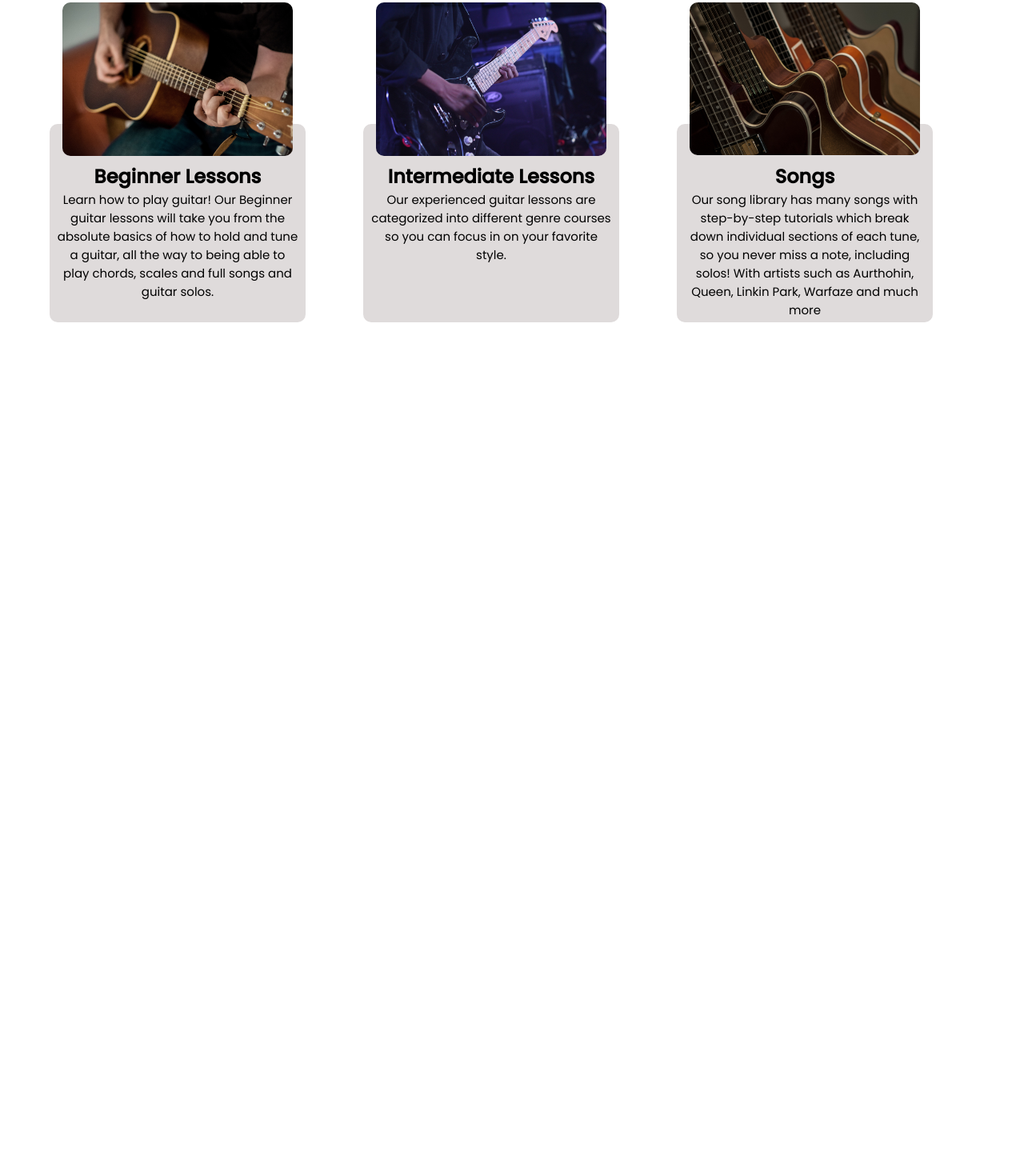
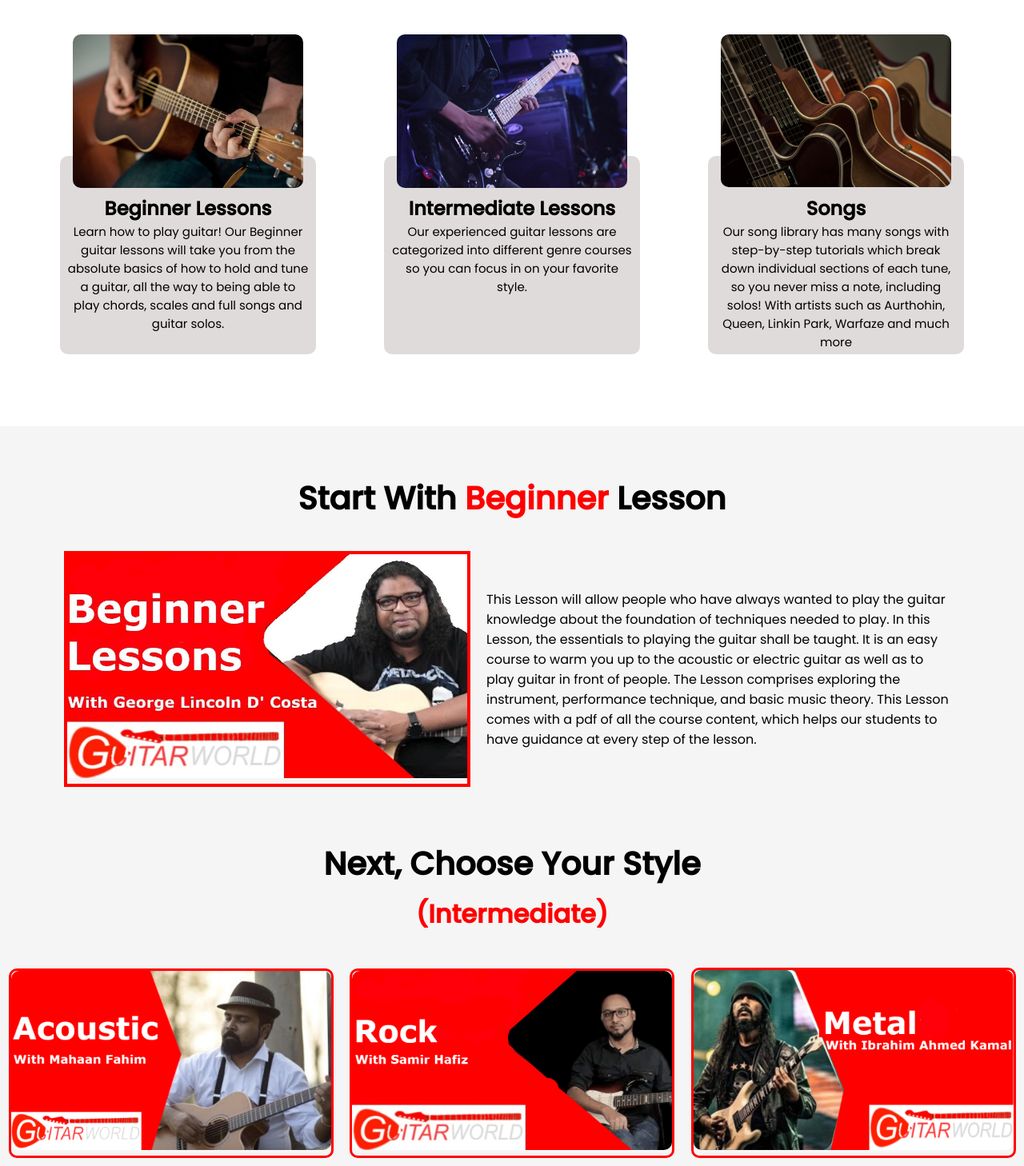
Before and after one commit to amrito258/Guitar-World, a plain HTML site: page index.html in a window 1280 px wide. Shown: the part 639-2097 px from the top of the page at 80% size. Before the commit the page ends 1092 px from the top, so only its background shows below. Drawn offline with Linux system fonts and the light colour scheme.

Commit message:
added intermediate lessons intro section in the index

```diff
--- a/css/style.css
+++ b/css/style.css
@@ -1,15 +1,15 @@
-*{
+* {
     margin: 0;
     padding: 0;
 }
 
-body{
+body {
     font-family: 'Poppins', sans-serif;
 }
 
 /* header styles start */
 
-header{
+header {
     display: flex;
     align-items: center;
     justify-content: space-between;
@@ -18,12 +18,12 @@ header{
     box-shadow: 4px -8px 22px 1px #000;
 }
 
-.header-logo img{
+.header-logo img {
     width: 250px;
     height: auto;
 }
 
-.nav-bar{
+.nav-bar {
     display: flex;
     align-items: center;
     justify-content: space-evenly;
@@ -31,7 +31,7 @@ header{
     width: 600px;
 }
 
-.nav-bar a{
+.nav-bar a {
     text-decoration: none;
     color: red;
     font-size: 20px;
@@ -44,7 +44,7 @@ header{
     margin: 5px;
 }
 
-.nav-bar a:hover{
+.nav-bar a:hover {
     background-color: red;
     color: white;
     transform: translateY(-3px);
@@ -54,7 +54,7 @@ header{
 
 /* main intro section styles start */
 
-.main-intro-sec{
+.main-intro-sec {
     background-color: red;
     display: flex;
     align-items: center;
@@ -62,25 +62,25 @@ header{
     flex-wrap: wrap;
 }
 
-.main-intro-sec img{
+.main-intro-sec img {
     width: 45%;
     height: auto;
 }
 
-.main-intro-part-text{
+.main-intro-part-text {
     display: flex;
     flex-direction: column;
     align-items: flex-start;
     justify-content: start;
 }
 
-.main-intro-part-text p{
+.main-intro-part-text p {
     font-size: 42px;
     font-weight: bold;
     color: white;
 }
 
-.main-intro-part-text a{
+.main-intro-part-text a {
     text-decoration: none;
     color: red;
     background-color: white;
@@ -96,15 +96,15 @@ header{
 
 /* lesson intro section styles start */
 
-.lesson-intro-sec{
+.lesson-intro-sec {
     display: flex;
     align-items: center;
     justify-content: space-evenly;
     flex-wrap: wrap;
-    padding: 40px 0;
+    padding: 80px 0;
 }
 
-.lesson-intro-box{
+.lesson-intro-box {
     width: 320px;
     height: 400px;
     position: relative;
@@ -113,27 +113,27 @@ header{
     margin: 10px;
 }
 
-.lesson-intro-box:nth-child(3){
+.lesson-intro-box:nth-child(3) {
     align-self: center;
 }
 
-.lesson-intro-box-img{
+.lesson-intro-box-img {
     width: 90%;
     height: auto;
     position: absolute;
 }
 
-.lesson-intro-box-img img{
+.lesson-intro-box-img img {
     width: 100%;
     height: auto;
     border-radius: 10px;
 }
 
-.lesson-intro-box-img img:hover{
+.lesson-intro-box-img img:hover {
     box-shadow: rgba(0, 0, 0, 0.35) 0px 5px 15px;
 }
 
-.lesson-intro-box-text{
+.lesson-intro-box-text {
     align-self: flex-end;
     background-color: rgb(223, 219, 219);
     height: 58%;
@@ -144,131 +144,255 @@ header{
     border-radius: 10px;
 }
 
-.lesson-intro-box-text h2{
+.lesson-intro-box-text h2 {
     font-size: 24px;
     margin-top: 40px;
 }
 
-.lesson-intro-box-text p{
+.lesson-intro-box-text p {
     font-size: 15px;
 }
 
 /* lesson intro section styles end */
 
+/* beginner section styles start */
+
+.beginner-sec{
+    background-color: whitesmoke;
+    padding: 60px 0;
+}
+
+.beginner-sec-main{
+    display: flex;
+    flex-direction: row;
+    align-items: center;
+    justify-content: center;
+}
+
+.beginner-sec h2, .intermediate-lessons-intro-sec h2{
+    text-align: center;
+    font-size: 40px;
+    margin-bottom: 30px;
+}
+
+.beginner-sec h2 span{
+    color: red;
+}
+
+.beginner-sec-img{
+    height: auto;
+    width: 500px;
+    border: red 4px solid;
+    margin: 6px;
+}
+
+.beginner-sec-img img{
+    width: 100%;
+    height: auto;
+}
+
+.beginner-sec-text{
+    width: 600px;
+    margin: 6px;
+}
+
+.beginner-sec-text p{
+    padding: 8px;
+}
+
+/* beginner section styles end */
+
+/* intermediate lessons intro section styles start */
+
+.intermediate-lessons-intro-sec{
+    background-color: whitesmoke;
+}
+
+.intermediate-lessons-intro-main{
+    display: flex;
+    align-items: center;
+    justify-content: space-evenly;
+    flex-wrap: wrap;
+}
+
+.intermediate-lessons-intro-box{
+    width: 400px;
+    height: auto;
+    margin: 10px;
+    border: 3px solid red;
+    border-radius: 10px;
+}
+
+.intermediate-lessons-intro-box img{
+    width: 100%;
+    height: auto;
+    border-radius: 10px;
+}
+
+.intermediate-lessons-intro-sec h2 span{
+    font-size: 32px;
+    color: red;
+}
+
+/* intermediate lessons intro section styles end */
+
 /* media query of index page start */
 
-@media only screen and (max-width:869px){
-    header{
+@media only screen and (max-width:869px) {
+    header {
         justify-content: center;
     }
 
-    .nav-bar{
+    .nav-bar {
         margin-top: 20px;
     }
 }
 
-@media only screen and (max-width:730px){
-    .main-intro-sec{
+@media only screen and (max-width:730px) {
+    .main-intro-sec {
         flex-direction: column;
         padding: 20px;
     }
 
-    .main-intro-sec img{
+    .main-intro-sec img {
         width: 80%;
     }
 
-    .main-intro-part-text{
+    .main-intro-part-text {
         text-align: center;
         justify-content: center;
         align-items: center;
     }
 }
 
-@media only screen and (max-width:420px){
-    .main-intro-part-text p{
+@media only screen and (max-width:420px) {
+    .main-intro-part-text p {
         font-size: 36px;
     }
 
-    .main-intro-sec img{
+    .main-intro-sec img {
         width: 100%;
     }
 
-    .nav-bar a{
+    .nav-bar a {
         font-size: 16px;
     }
 
 }
 
-@media only screen and (max-width:330px){
-    .main-intro-part-text p{
+@media only screen and (max-width:330px) {
+    .lesson-intro-box-text h2{
+        margin-top: 20px !important;
+    }
+
+    .lesson-intro-box{
+        height: 330px !important;
+    }
+
+    .main-intro-part-text p {
         font-size: 30px;
     }
 
-    .main-intro-part-text a{
+    .main-intro-part-text a {
         font-size: 14px;
     }
 }
 
-@media only screen and (max-width:680px){
-    .lesson-intro-box{
+@media only screen and (max-width:680px) {
+    .lesson-intro-box {
         margin: 20px 10px;
+    }
+
+    .beginner-sec-img{
+        width: 80%;
+    }
+
+    .beginner-sec-text{
+        width: 100%;
     }
 }
 
-@media only screen and (max-width:1022px){
-    .lesson-intro-sec{
+@media only screen and (max-width:1022px) {
+    .lesson-intro-sec {
         flex-direction: column;
     }
 
-    .lesson-intro-box{
+    .lesson-intro-box {
         width: 500px;
         height: 450px;
     }
 
-    .lesson-intro-box-text h2{
+    .lesson-intro-box-text h2 {
         margin-top: 120px;
     }
 }
 
-@media only screen and (max-width:540px){
-    .lesson-intro-box{
+@media only screen and (max-width:540px) {
+    .lesson-intro-box {
         width: 80%;
         height: 400px;
     }
 
-    .lesson-intro-box-text h2{
+    .lesson-intro-box-text h2 {
         margin-top: 80px;
+    }
+
+    .beginner-sec h2{
+        font-size: 30px;
+    }
+
+    .intermediate-lessons-intro-sec h2{
+        font-size: 34px;
+    }
+
+    .intermediate-lessons-intro-sec h2 span{
+        font-size: 24px;
     }
 }
 
-@media only screen and (max-width:380px){
-    .lesson-intro-box{
+@media only screen and (max-width:380px) {
+    .lesson-intro-box {
         height: 330px;
     }
 
-    .lesson-intro-box-text h2{
+    .lesson-intro-box-text h2 {
         margin-top: 60px;
     }
 }
 
-@media only screen and (max-width:350px){
-    .lesson-intro-box-text h2{
+@media only screen and (max-width:350px) {
+    .lesson-intro-box-text h2 {
         margin-top: 50px;
     }
 }
 
-@media only screen and (max-width:467px){
-    .lesson-intro-box{
+@media only screen and (max-width:467px) {
+    .lesson-intro-box {
         height: 360px;
     }
 
-    .lesson-intro-box-text p{
+    .lesson-intro-box-text p {
         font-size: 14px;
     }
 
-    .lesson-intro-box-text h2{
+    .lesson-intro-box-text h2 {
         font-size: 20px;
         margin-top: 50px;
+    }
+
+    .beginner-sec-img{
+        width: 95%;
+    }
+}
+
+@media only screen and (max-width:1045px){
+    .beginner-sec-main{
+        flex-direction: column;
+    }
+
+    .beginner-sec-text{
+        text-align: center;
+        margin-top: 20px;
     }
 }
 
--- a/index.html
+++ b/index.html
@@ -95,11 +95,56 @@
 
         </div>
 
-        <section class="beginner-lesson-sec">
+    </section>
 
+    <section class="beginner-sec">
 
+        <h2>Start With <span>Beginner</span> Lesson</h2>
 
-        </section>
+        <div class="beginner-sec-main">
+
+            <div class="beginner-sec-img">
+                <img src="images/lincoln-da-img.jpg" alt="lincoln-da-img">
+            </div>
+
+            <div class="beginner-sec-text">
+                <p>This Lesson will allow people who have always wanted to play the guitar knowledge about the
+                    foundation of techniques needed to play. In this Lesson, the essentials to playing the guitar shall
+                    be taught. It is an easy course to warm you up to the acoustic or electric guitar as well as to play
+                    guitar in front of people. The Lesson comprises exploring the instrument, performance technique, and
+                    basic music theory. This Lesson comes with a pdf of all the course content, which helps our students
+                    to have guidance at every step of the lesson.</p>
+            </div>
+
+        </div>
+
+    </section>
+
+    <section class="intermediate-lessons-intro-sec">
+
+        <h2>Next, Choose Your Style <br> <span>(Intermediate)</span></h2>
+
+        <div class="intermediate-lessons-intro-main">
+
+            <div class="intermediate-lessons-intro-box">
+                <a href="#">
+                    <img src="images/mahaan-fahim-acoustic-img.png" alt="mahaan-fahim-acoustic-img">
+                </a>
+            </div>
+
+            <div class="intermediate-lessons-intro-box">
+                <a href="#">
+                    <img src="images/samir-hafiz-rock-img.png" alt="samir-hafiz-rock-img">
+                </a>
+            </div>
+
+            <div class="intermediate-lessons-intro-box">
+                <a href="#">
+                    <img src="images/kamal-sir-metal-img.png" alt="kamal-sir-metal-img">
+                </a>
+            </div>
+
+        </div>
 
     </section>
 
```
Also changed, not shown: images/kamal-sir-metal-img.png (added), images/lincoln-da-img.jpg (added), images/mahaan-fahim-acoustic-img.png (added), images/samir-hafiz-rock-img.png (added).
